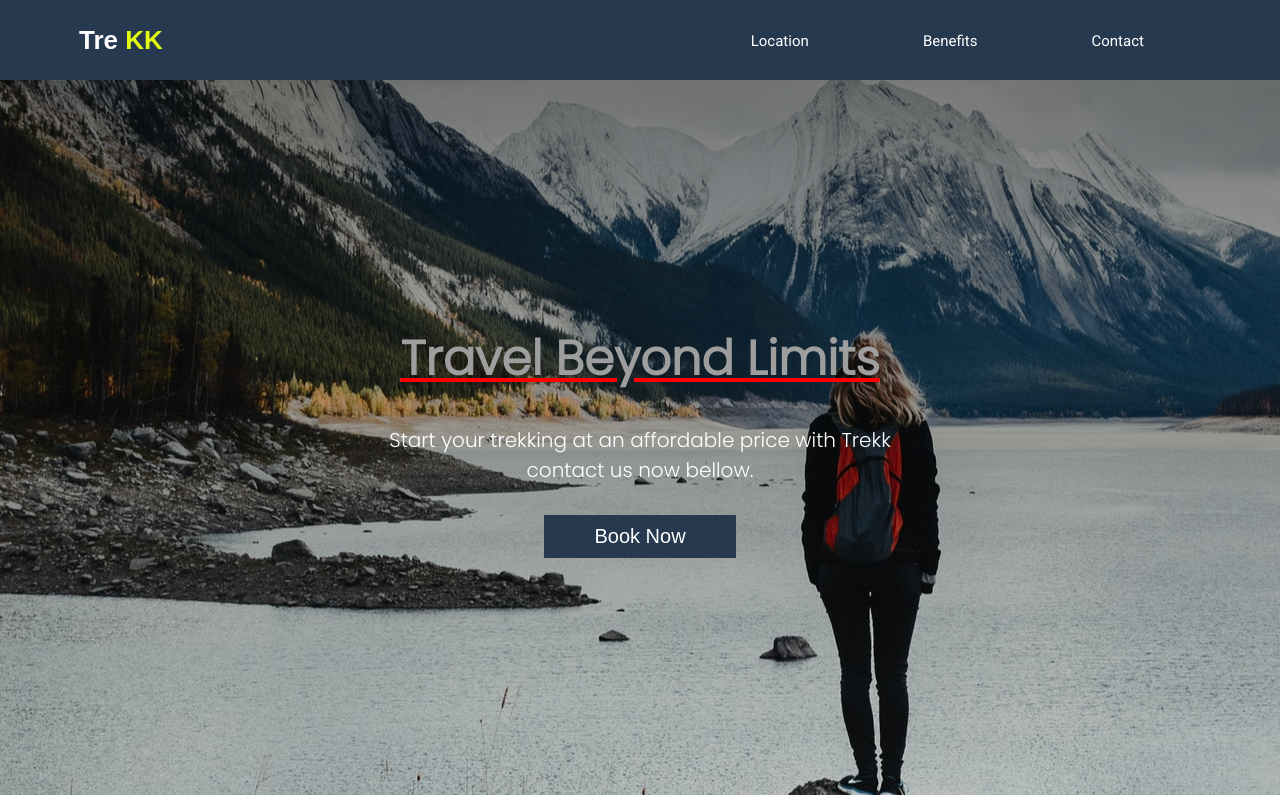
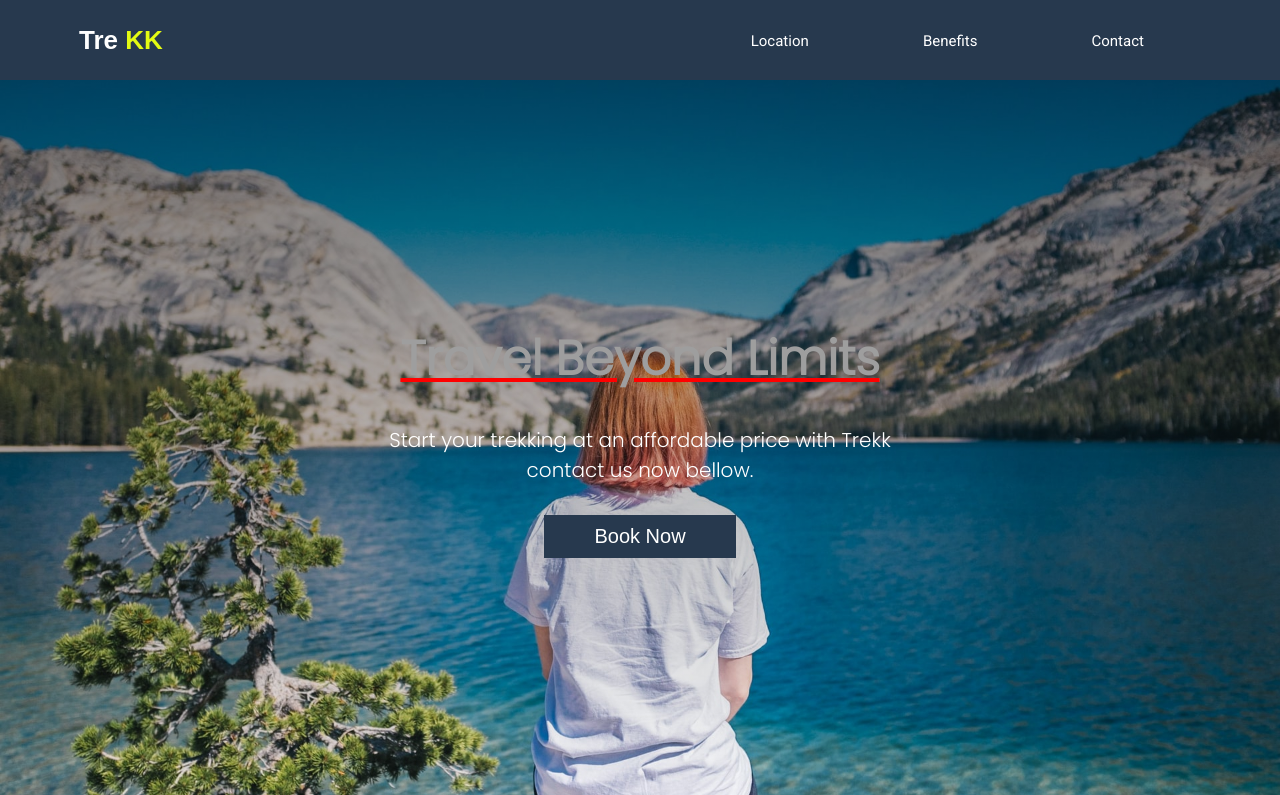
Before and after one commit to shivamrajtech/TravelingWebsite, a plain HTML site: page index.html in a window 1280 px wide. Shown: the top 795 px of the page. Drawn offline with Linux system fonts and the light colour scheme; grey boxes are pictures that could not be loaded; a web font is replaced by a local one.

Commit message:
hero img change

```diff
--- a/style.css
+++ b/style.css
@@ -72,7 +72,7 @@ nav ul {
     font-weight: 800;
 }
 .hero {
-    background: linear-gradient(rgba(0, 0, 0, 0.5), transparent), url(./img/hero.jpg);
+    background: linear-gradient(rgba(0, 0, 0, 0.5), transparent), url(./img/chris-lawton-KacRSybfczM-unsplash.jpg);
     min-height: 90vh;
     color: rgb(255, 255, 255);
     background-size: cover;
```
Also changed, not shown: img/chris-lawton-KacRSybfczM-unsplash.jpg (added), img/oliver-schwendener-uWdzlMWijiI-unsplash.jpg (added).
